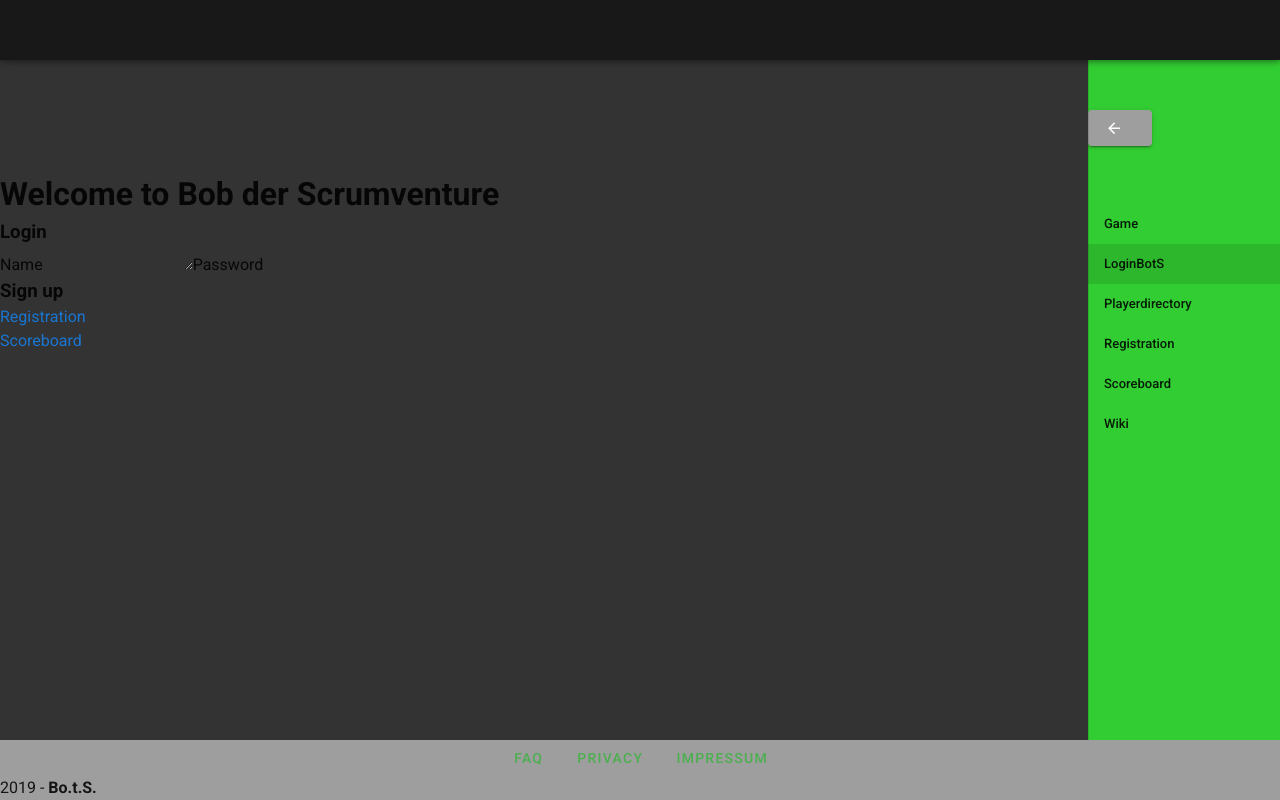
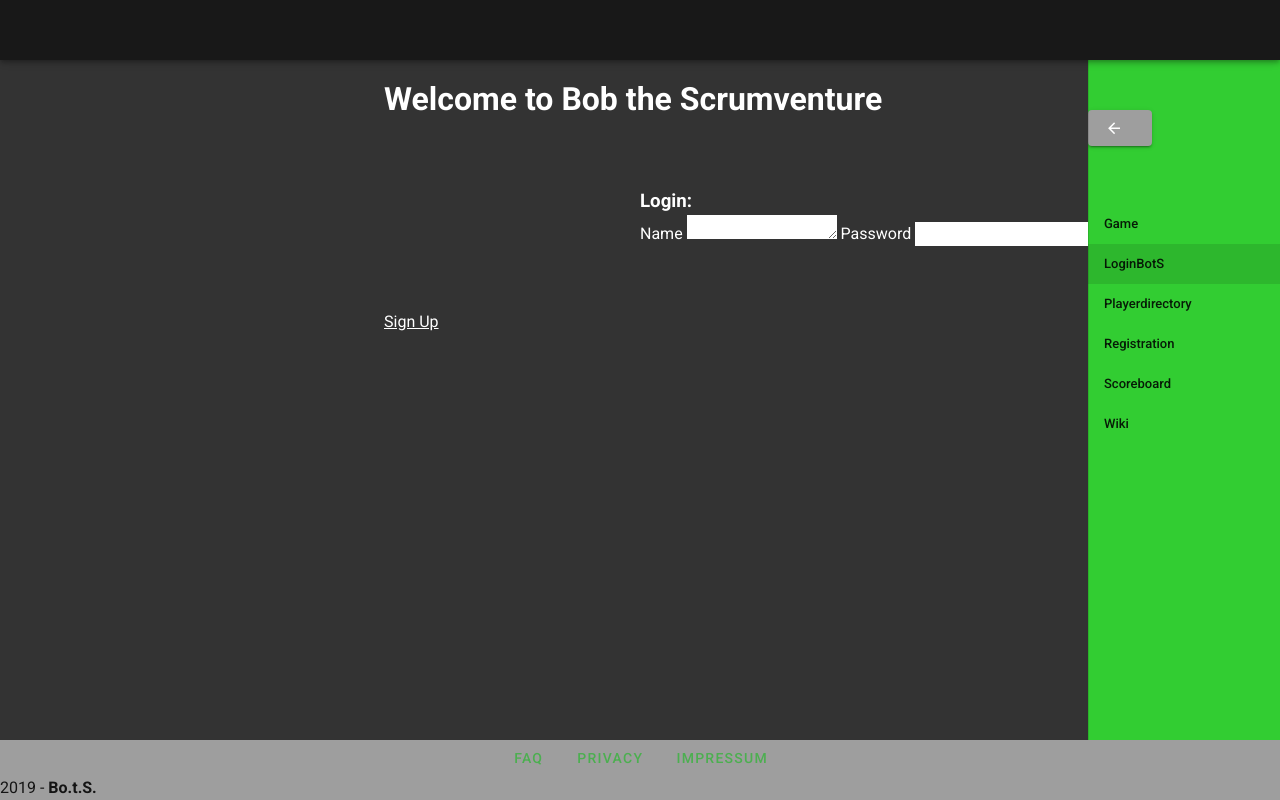
Before and after one commit to hfu-gis/Delta, a Vue app: page /LoginBotS in a window 1280 px wide. Built offline with nearby package versions, Linux system fonts and the light colour scheme.

Commit message:
ref in img bots kleinere anpassungen an layout

```diff
--- a/src/App.vue
+++ b/src/App.vue
@@ -3,7 +3,7 @@
     <v-app>
       <v-app-bar app color="#181818" height="60%">
         <div class="d-flex align-center">
-          <v-img
+          <a href="/Game"><v-img
             alt="BOB Logo"
             class="shrink mr-2"
             contain
@@ -21,11 +21,12 @@
             src=""
             width="100"
           />
+          </a>
         </div>
       </v-app-bar>
       <v-content style="background-color: #333333">
         <div>
-          <v-sheet height="110px" style="background-color: #333333">
+          <v-sheet height="15" style="background-color: #333333">
             <v-container>
               <v-row style="float: right">
                 <img
@@ -100,7 +101,7 @@ export default {
         { title: "Playerdirectory", to: "/Playerdirectory" },
         { title: "Registration", to: "/Registration" },
         { title: "Scoreboard", to: "/Scoreboard" },
-        { title: "Wiki", to: "/Wiki" }
+        { title: "Wiki", to: "/Wiki" },
       ],
       links: [
         { link: "Faq", to: "/Faq" },
--- a/src/router/index.js
+++ b/src/router/index.js
@@ -17,6 +17,7 @@ import Magician from "../views/Magician";
 import Robot from "../views/Robot";
 import Scrapper from "../views/Scrapper";
 import Thief from "../views/Thief";
+
 Vue.use(VueRouter);
 
 const routes = [
--- a/src/views/LoginBotS.vue
+++ b/src/views/LoginBotS.vue
@@ -1,29 +1,21 @@
 <template>
   <div>
-    <header><h1>Welcome to Bob der Scrumventure</h1></header>
+    <header><h1 class="überschrift">Welcome to Bob the Scrumventure</h1></header>
     <section>
       <article>
-        <section>
-          <h3>Login</h3>
-          <label>Name</label>
-          <textarea id="name" name="text" cols="16" rows="1"></textarea>
-          <label>Password</label>
-          <input type="password" id="password" name="text" cols="16" rows="1" />
+        <section class="login">
+          <h3>Login:</h3>
+          <label>Name&nbsp;</label>
+          <textarea class="input" id="name" name="text" cols="16" rows="1"></textarea>
+          <label>&nbsp;Password&nbsp;</label>
+          <input class="input" type="password" id="password" name="text" cols="16" rows="1" />
         </section>
       </article>
     </section>
-    <section>
+    <section class="reg">
       <article>
-        <section><h3>Sign up</h3></section>
         <a href="Registration/Registration.html">
-          <button>Registration</button>
-        </a>
-      </article>
-    </section>
-    <section>
-      <article>
-        <a href="scoreboard/Scoreboard.html">
-          <button>Scoreboard</button>
+          <button class="button"><u>Sign Up</u></button>
         </a>
       </article>
     </section>
@@ -36,4 +28,26 @@ export default {
 };
 </script>
 
-<style scoped></style>
+<style scoped>
+  .überschrift{
+  margin-left:30%;
+    color: white;
+  }
+  .login{
+    margin-left: 50%;
+    margin-top: 5%;
+    color: white;
+  }
+  .reg{
+    margin-left: 30%;
+    margin-top: 5%;
+    color:white;
+  }
+  .button{
+    color: white;
+  }
+  .input{
+    background:white;
+  }
+
+</style>
```
